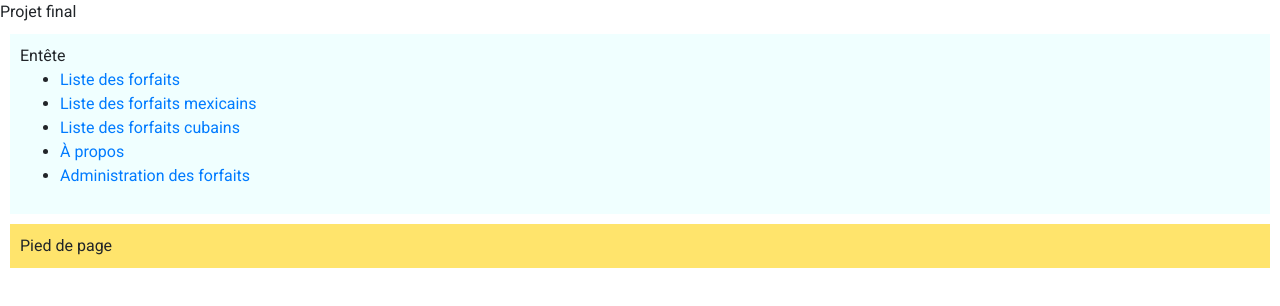
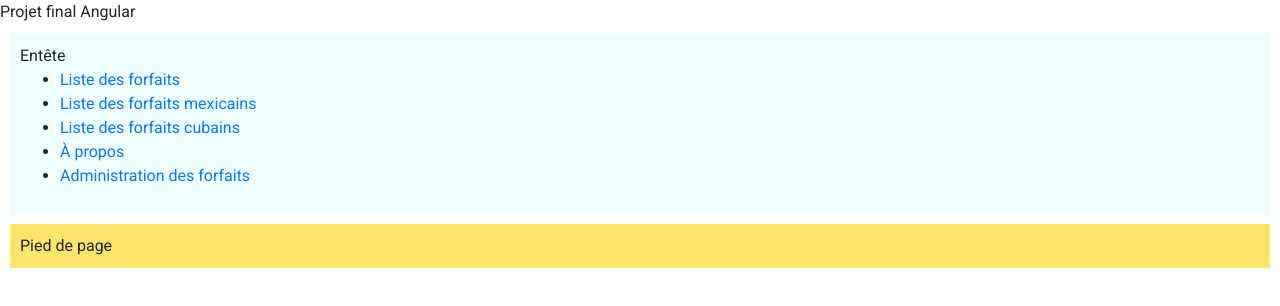
Before and after one commit to BDDinh/Techniques-Programmation-3-Projet3, an Angular app: page / in a window 1280 px wide. Shown: the top 306 px of the page. Built offline with nearby package versions, Linux system fonts and the light colour scheme.

Commit message:
Changement du titre du projet

```diff
--- a/src/app/app.component.ts
+++ b/src/app/app.component.ts
@@ -12,10 +12,8 @@ import {Forfait} from './interfaces/forfait';
 export class AppComponent {
   constructor(private forfaitService: ForfaitService) { }
 
-  titre = 'Projet final';
-  //forfaits: Forfait[] = [];
+  titre = 'Projet final Angular';
 
   ngOnInit(){
-    //this.forfaits = this.forfaitService.getForfaits();
   }
 }
```
